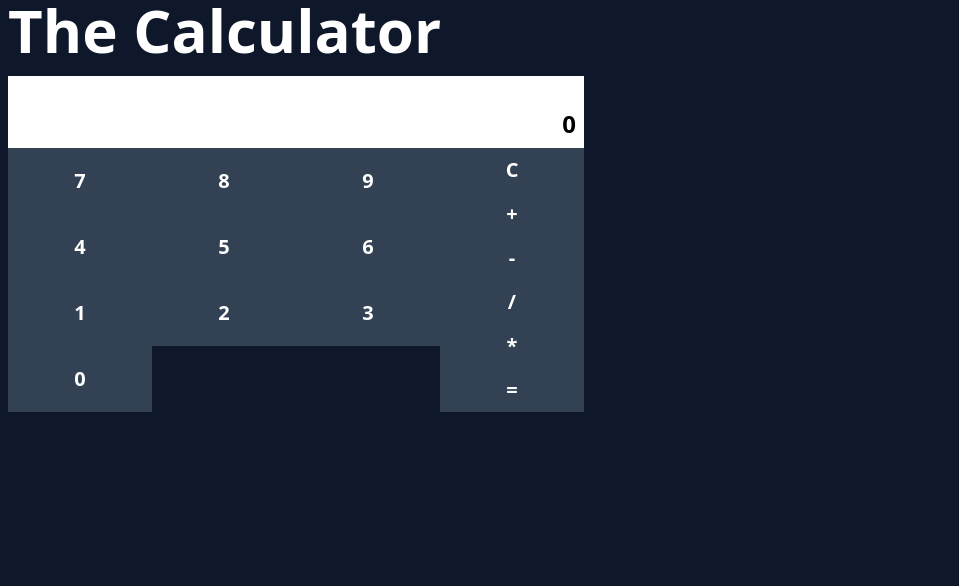
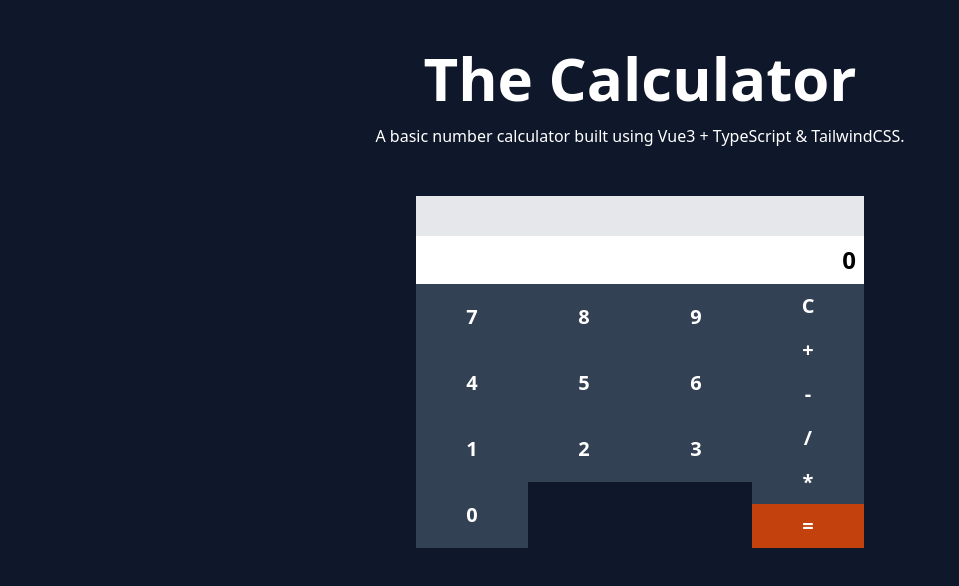
Before and after one commit to samb97/calculator, a Vue app: page / in a window 1280 px wide. Shown: the top 586 px of the page, without its empty margins (0-959 px from the left). Built offline with nearby package versions, Linux system fonts and the light colour scheme.

Commit message:
Generic style amends and implementation of 'important' styling for 'CalculatorButtons'.

```diff
--- a/src/App.vue
+++ b/src/App.vue
@@ -3,11 +3,14 @@ import Calculator from './components/Calculator.vue'
 </script>
 
 <template>
-  <div class="container mx-auto px-2">
-    <h1 class="text-6xl font-bold mb-4">The Calculator</h1>
+  <div class="container mx-auto px-2 text-center">
+    <div class="py-12">
+      <h1 class="text-6xl font-bold mb-4">The Calculator</h1>
+      <p>A basic number calculator built using Vue3 + TypeScript & TailwindCSS.</p>
+    </div>
     <Calculator
       :decimal-point-cap="4"
-      class="max-w-xl"
+      class="max-w-md mx-auto"
     />
   </div>
 </template>
--- a/src/components/Calculator.vue
+++ b/src/components/Calculator.vue
@@ -128,7 +128,7 @@ function finalizeCalculation() {
         readonly
         aria-readonly
         :value="preText"
-        class="w-full text-right"
+        class="w-full bg-gray-200 text-slate-900 p-2 text-right"
       />
     </div>
 
@@ -139,7 +139,7 @@ function finalizeCalculation() {
         readonly
         aria-readonly
         v-model="numberSelection"
-        class="w-full text-2xl font-bold p-2 text-right"
+        class="w-full bg-white text-black text-2xl font-bold p-2 text-right"
       />
     </div>
 
@@ -170,7 +170,10 @@ function finalizeCalculation() {
         >
           {{ operand }}
         </CalculatorButton>
-        <CalculatorButton @click="finalizeCalculation">
+        <CalculatorButton
+          :is-important="true"
+          @click="finalizeCalculation"
+        >
           =
         </CalculatorButton>
       </div>
@@ -178,12 +181,3 @@ function finalizeCalculation() {
 
   </div>
 </template>
-
-<style lang="postcss" scoped>
-input {
-  @apply
-    bg-white
-    text-black
-  ;
-}
-</style>
--- a/src/components/CalculatorButton.vue
+++ b/src/components/CalculatorButton.vue
@@ -1,7 +1,16 @@
+<script setup lang="ts">
+interface Props {
+  isImportant?: boolean
+}
+
+const { isImportant = false } = defineProps<Props>()
+</script>
+
 <template>
   <button
     type="button"
     class="button"
+    :class="{'is-important': isImportant}"
   >
     <slot />
   </button>
@@ -19,8 +28,14 @@
     font-bold
 
     bg-slate-700
-
     hover:bg-slate-500
   ;
 }
+
+.button.is-important {
+  @apply
+    bg-orange-700
+    hover:bg-orange-500
+  ;
+}
 </style>
```
